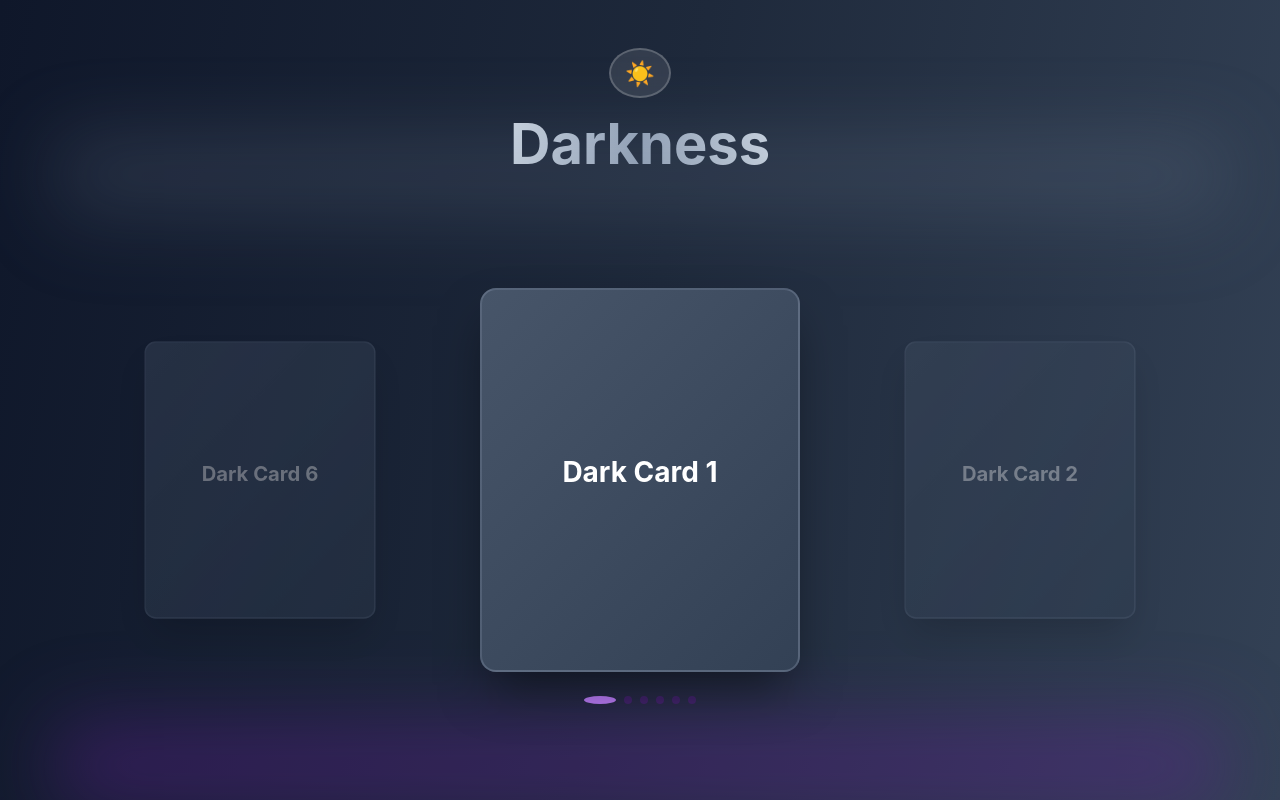
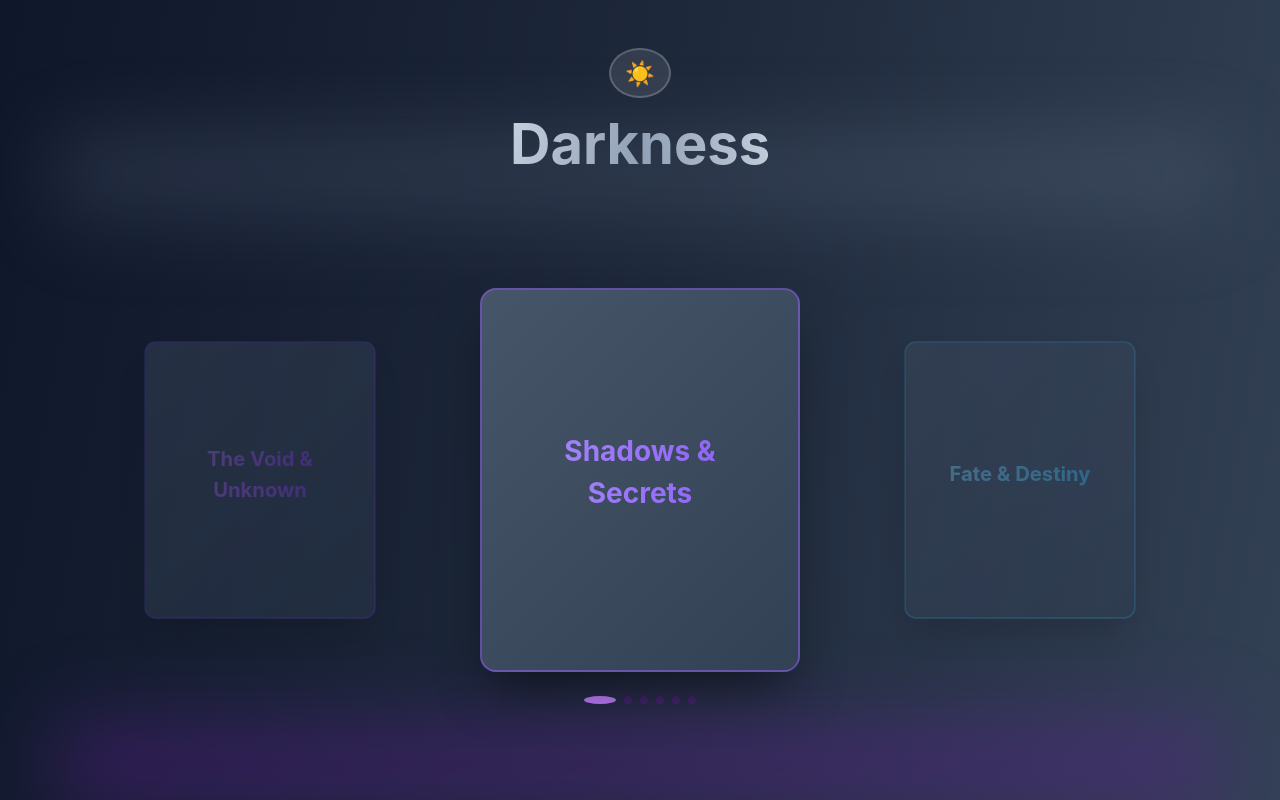
Before and after one commit to ddavis-4/theTemporaryName, a React (Vite) app: page / in a window 1280 px wide. Built offline with nearby package versions, Linux system fonts and the light colour scheme.

Commit message:
may have over cooked, may have spilt, still served a plate -- look here if broken

```diff
--- a/src/comps/card/Card.css
+++ b/src/comps/card/Card.css
@@ -14,13 +14,13 @@
 
 :root[data-theme="dark"] .card {
   background: linear-gradient(135deg, #475569 0%, #334155 100%);
-  border: 2px solid rgba(148, 163, 184, 0.3);
+  border: 2px solid rgba(var(--card-primary), 0.5);
   box-shadow: 0 25px 50px -12px rgba(0, 0, 0, 0.5);
 }
 
 :root[data-theme="light"] .card {
   background: linear-gradient(135deg, #f1f5f9 0%, #e2e8f0 100%);
-  border: 2px solid rgba(100, 116, 139, 0.3);
+  border: 2px solid rgba(var(--card-primary), 0.5);
   box-shadow: 0 25px 50px -12px rgba(0, 0, 0, 0.15);
 }
 
@@ -34,6 +34,7 @@
 .card-active {
   transform: scale(1);
   opacity: 1;
+  box-shadow: 0 0 40px rgba(var(--card-primary), 0.4), 0 25px 50px -12px rgba(0, 0, 0, 0.5);
 }
 
 .card-inactive {
@@ -55,4 +56,8 @@
   font-weight: bold;
   margin-bottom: 16px;
   text-align: center;
+  background: linear-gradient(90deg, rgb(var(--card-secondary)), rgb(var(--card-primary)));
+  background-clip: text;
+  -webkit-background-clip: text;
+  -webkit-text-fill-color: transparent;
 }
--- a/src/comps/card/Card.tsx
+++ b/src/comps/card/Card.tsx
@@ -6,11 +6,20 @@ interface CardProps {
 	card: CardType;
 	isActive: boolean;
 	onClick: () => void;
+	primary: string;
+	secondary: string;
 }
 
-export const Card = ({ card, isActive, onClick }: CardProps) => {
+export const Card = ({ card, isActive, onClick, primary, secondary }: CardProps) => {
 	return (
-		<div onClick={onClick} className={`card ${isActive ? 'card-active' : 'card-inactive'}`} >
+		<div
+			onClick={onClick}
+			className={`card ${isActive ? 'card-active' : 'card-inactive'}`}
+			style={{
+				'--card-primary': primary,
+				'--card-secondary': secondary,
+			} as React.CSSProperties}
+		>
 			<div className="card-content">
 				<h3 className="card-title">{card.title}</h3>
 			</div>
--- a/src/comps/cardHolder/CardHolder.tsx
+++ b/src/comps/cardHolder/CardHolder.tsx
@@ -5,7 +5,6 @@ import type { Card } from '../../types/types';
 
 // This is also a Holder not a Carousel
 
-// Define Typescript Interface
 interface CardHolderProps {
 	cards: Card[];
 	onCardSelect?: (card: Card) => void;
@@ -35,7 +34,6 @@ export const CardHolder = ({ cards, onCardSelect }: CardHolderProps) => {
 		if (index === current) {
 			onCardSelect?.(cards[current]);
 		} else if (current === cards.length - 1 && index === 0) {
-			// At last card, clicking first card goes forward
 			toNext();
 		} else if (index < current || (current === 0 && index === cards.length - 1)) {
 			toPrevious();
@@ -58,6 +56,8 @@ export const CardHolder = ({ cards, onCardSelect }: CardHolderProps) => {
                 card={card}
                 isActive={position === 'center'}
                 onClick={() => cardClick(index)}
+                primary={card.colors.primary}
+                secondary={card.colors.secondary}
               />
             </div>
           );
--- a/src/comps/modal/Modal.css
+++ b/src/comps/modal/Modal.css
@@ -1,14 +1,4 @@
-:root[data-theme="dark"] .modal-content{
-  background: linear-gradient(135deg, #581c87 0%, #3730a3 100%);
-  box-shadow: 0 25px 50px -12px rgba(0, 0, 0, 0.5);
-  border: 2px solid rgba(168, 85, 247, 0.5);
-
-}
-:root[data-theme="light"] .modal-content{
-  background: linear-gradient(135deg, #FFFF 0%, #3730a3 100%);
-  box-shadow: 0 25px 50px -12px rgba(0, 0, 0, 0.5);
-  border: 2px solid rgba(168, 85, 247, 0.5);
-}
+/* Shared Modal Styles */
 .modal-overlay {
   position: fixed;
   inset: 0;
@@ -35,6 +25,9 @@
   width: 100%;
   overflow: hidden;
   animation: scaleIn 0.3s ease-out;
+  background: linear-gradient(135deg, rgba(var(--card-primary), 0.15) 0%, rgba(var(--card-primary), 0.25) 100%);
+  border: 2px solid rgba(var(--card-primary), 0.3);
+  box-shadow: 0 25px 50px -12px rgba(var(--card-primary), 0.4);
 }
 
 .modal-image-container {
@@ -52,12 +45,20 @@
 .modal-image-overlay {
   position: absolute;
   inset: 0;
-  background: linear-gradient(180deg, transparent 0%, rgba(88, 28, 135, 0.5) 50%, #581c87 100%);
+  background: linear-gradient(180deg, transparent 0%, rgba(var(--card-primary), 0.3) 50%, rgba(var(--card-primary), 0.5) 100%);
 }
 
 .modal-body {
   padding: 32px;
-  color: white;
+}
+
+/* Theme-based text colors */
+:root[data-theme="light"] .modal-body {
+  color: #1f2937;
+}
+
+:root[data-theme="dark"] .modal-body {
+  color: #f3f4f6;
 }
 
 .modal-title {
@@ -65,17 +66,17 @@
   font-weight: bold;
   margin-bottom: 16px;
   text-align: center;
-  background: linear-gradient(90deg, #d8b4fe 0%, #fbcfe8 100%);
+  background: linear-gradient(90deg, rgb(var(--card-secondary)) 0%, rgb(var(--card-primary)) 50%, rgb(var(--card-secondary)) 100%);
   background-clip: text;
   -webkit-background-clip: text;
   -webkit-text-fill-color: transparent;
 }
 
 .modal-loading {
-  background: rgba(107, 33, 168, 0.5);
   border-radius: 8px;
   padding: 24px;
-  border: 1px solid rgba(168, 85, 247, 0.3);
+  background: rgba(var(--card-primary), 0.2);
+  border: 1px solid rgba(var(--card-primary), 0.3);
 }
 
 .modal-loading-dots {
@@ -90,23 +91,22 @@
   width: 12px;
   height: 12px;
   border-radius: 50%;
-  background: #c084fc;
   animation: bounce 1s infinite;
+  background: rgb(var(--card-primary));
 }
 
-.modal-loading-dot:nth-child(2) {
+.modal-loading-dot-2 {
   animation-delay: 0.1s;
-  background: #f9a8d4;
+  background: rgb(var(--card-secondary));
 }
 
-.modal-loading-dot:nth-child(3) {
+.modal-loading-dot-3 {
   animation-delay: 0.2s;
-  background: #c084fc;
+  background: rgb(var(--card-primary));
 }
 
 .modal-loading-text {
   text-align: center;
-  color: #e9d5ff;
 }
 
 .modal-error {
@@ -119,18 +119,18 @@
 }
 
 .modal-fortune {
-  background: rgba(107, 33, 168, 0.3);
-  border: 1px solid rgba(168, 85, 247, 0.5);
   border-radius: 8px;
   padding: 24px;
-  color: #e9d5ff;
   line-height: 1.8;
   text-align: center;
   font-size: 18px;
   font-style: italic;
   animation: fadeIn 0.5s ease-out;
+  background: rgba(var(--card-primary), 0.15);
+  border: 1px solid rgba(var(--card-primary), 0.3);
 }
 
+/* Animations */
 @keyframes fadeIn {
   from {
     opacity: 0;
--- a/src/comps/modal/Modal.tsx
+++ b/src/comps/modal/Modal.tsx
@@ -11,11 +11,19 @@ interface ModalProps {
 }
 
 export const Modal = ({ card, onClose, fortuneResult, isLoading, error }: ModalProps) => {
+  const { primary, secondary } = card.colors;
+
   return (
     <div className="modal-overlay">
       <div className="modal-backdrop" onClick={onClose}></div>
 
-      <div className="modal-content">
+      <div
+        className="modal-content"
+        style={{
+          '--card-primary': primary,
+          '--card-secondary': secondary,
+        } as React.CSSProperties}
+      >
         <div className="modal-image-container">
           <img
             src={card.image}
@@ -32,8 +40,8 @@ export const Modal = ({ card, onClose, fortuneResult, isLoading, error }: ModalP
             <div className="modal-loading">
               <div className="modal-loading-dots">
                 <div className="modal-loading-dot"></div>
-                <div className="modal-loading-dot"></div>
-                <div className="modal-loading-dot"></div>
+                <div className="modal-loading-dot modal-loading-dot-2"></div>
+                <div className="modal-loading-dot modal-loading-dot-3"></div>
               </div>
               <p className="modal-loading-text">
                 Consulting the mystic forces...
--- a/src/data/cardData.ts
+++ b/src/data/cardData.ts
@@ -1,81 +1,137 @@
 import type { Card } from '../types/types';
 
-// Light mode cards
+// Import unique images
+import fillerCat1 from './fillerCatPics/fillerCat1.jpeg';
+import fillerCat2 from './fillerCatPics/fillerCat2.jpeg';
+import fillerCat3 from './fillerCatPics/fillerCat3.jpeg';
+import fillerCat4 from './fillerCatPics/fillerCat4.jpeg';
+import fillerCat5 from './fillerCatPics/fillerCat5.jpeg';
+import fillerCat6 from './fillerCatPics/fillerCat6.jpeg';
+
+// Light mode cards - Positive, uplifting themes
 export const lightModeCards: Card[] = [
   {
     id: 1,
-		title: "Light Card 1",
-		prompt: " generate 2 sentences " ,
-		image: "placeholder",
+    title: "Love & Romance",
+    prompt: "Reveal wisdom about matters of the heart, new connections, or deepening bonds. Speak of love's transformative power in 2-3 mystical sentences.",
+    image: fillerCat1,
+    colors: {
+      primary: '244, 63, 94',
+      secondary: '251, 113, 133',
+    },
   },
   {
     id: 2,
-		title: "Light Card 2",
-		prompt: " generate 2 sentences " ,
-		image: "placeholder",
+    title: "Success & Prosperity",
+    prompt: "Share insights about upcoming opportunities, career growth, or material abundance. Speak of prosperity flowing toward the seeker in 2-3 mystical sentences.",
+    image: fillerCat2,
+    colors: {
+      primary: '245, 158, 11',
+      secondary: '217, 119, 6',
+    },
   },
   {
     id: 3,
-		title: "Light Card 3",
-		prompt: " generate 2 sentences " ,
-		image: "placeholder",
+    title: "Health & Vitality",
+    prompt: "Provide guidance about physical wellbeing, healing energy, or renewed strength. Speak of vitality and balance returning in 2-3 mystical sentences.",
+    image: fillerCat3,
+    colors: {
+      primary: '34, 197, 94',
+      secondary: '74, 222, 128',
+    },
   },
   {
     id: 4,
-		title: "Light Card 4",
-		prompt: " generate 2 sentences " ,
-		image: "placeholder",
+    title: "Wisdom & Clarity",
+    prompt: "Offer enlightenment about a difficult decision, hidden truth, or path forward. Speak of clarity emerging from confusion in 2-3 mystical sentences.",
+    image: fillerCat4,
+    colors: {
+      primary: '168, 85, 247',
+      secondary: '192, 132, 252',
+    },
   },
   {
     id: 5,
-		title: "Light Card 5",
-		prompt: " generate 2 sentences " ,
-		image: "placeholder",
+    title: "Joy & Fulfillment",
+    prompt: "Reveal insights about inner peace, contentment, or upcoming happiness. Speak of joy blooming in unexpected places in 2-3 mystical sentences.",
+    image: fillerCat5,
+    colors: {
+      primary: '14, 165, 233',
+      secondary: '56, 189, 248',
+    },
   },
   {
     id: 6,
-		title: "Light Card 6",
-		prompt: " generate 2 sentences " ,
-		image: "placeholder",
+    title: "Adventure & Change",
+    prompt: "Share visions of new beginnings, exciting journeys, or bold transformations. Speak of courage to embrace the unknown in 2-3 mystical sentences.",
+    image: fillerCat6,
+    colors: {
+      primary: '249, 115, 22',
+      secondary: '251, 146, 60',
+    },
   },
 ];
 
-// Dark mode cards
+// Dark mode cards - Mysterious, cautionary themes
 export const darkModeCards: Card[] = [
   {
     id: 1,
-		title: "Dark Card 1",
-		prompt: " generate 2 sentences " ,
-		image: "placeholder",
+    title: "Shadows & Secrets",
+    prompt: "Reveal hidden truths lurking beneath the surface, secrets about to emerge, or concealed motives. Speak cryptically of what lies in darkness in 2-3 ominous sentences.",
+    image: fillerCat1,
+    colors: {
+      primary: '139, 92, 246',
+      secondary: '167, 139, 250',
+    },
   },
   {
     id: 2,
-		title: "Dark Card 2",
-		prompt: " generate 2 sentences " ,
-		image: "placeholder",
+    title: "Fate & Destiny",
+    prompt: "Speak of unavoidable destiny, karmic debts coming due, or threads of fate tightening. Reveal what cannot be escaped in 2-3 foreboding sentences.",
+    image: fillerCat2,
+    colors: {
+      primary: '56, 189, 248',
+      secondary: '125, 211, 252',
+    },
   },
   {
     id: 3,
-		title: "Dark Card 3",
-		prompt: " generate 2 sentences " ,
-		image: "placeholder",
+    title: "Loss & Endings",
+    prompt: "Provide guidance about necessary endings, letting go, or transformative loss. Speak of death giving way to rebirth in 2-3 somber sentences.",
+    image: fillerCat3,
+    colors: {
+      primary: '161, 161, 170',
+      secondary: '212, 212, 216',
+    },
   },
   {
     id: 4,
-		title: "Dark Card 4",
-		prompt: " generate 2 sentences " ,
-		image: "placeholder",
+    title: "Trials & Struggle",
+    prompt: "Warn of challenges ahead, tests of character, or difficult lessons to learn. Speak of strength forged through adversity in 2-3 grave sentences.",
+    image: fillerCat4,
+    colors: {
+      primary: '220, 38, 38',
+      secondary: '252, 165, 165',
+    },
   },
   {
     id: 5,
-		title: "Dark Card 5",
-		prompt: " generate 2 sentences " ,
-		image: "placeholder",
+    title: "Deception & Betrayal",
+    prompt: "Reveal warnings about false friends, hidden agendas, or trust misplaced. Speak of betrayal lurking close to home in 2-3 cautionary sentences.",
+    image: fillerCat5,
+    colors: {
+      primary: '20, 184, 166',
+      secondary: '94, 234, 212',
+    },
   },
   {
     id: 6,
-		title: "Dark Card 6",
-		prompt: " generate 2 sentences " ,
-		image: "placeholder",
+    title: "The Void & Unknown",
+    prompt: "Speak of the unknowable, mysteries beyond comprehension, or stepping into absolute uncertainty. Reveal the terror and beauty of the infinite in 2-3 cryptic sentences.",
+    image: fillerCat6,
+    colors: {
+      primary: '124, 58, 237',
+      secondary: '192, 132, 252',
+    },
   },
 ];
```
Also changed, not shown: src/types/types.ts (+7 -2 lines). Lines whose indentation alone changed are shown as unchanged.
